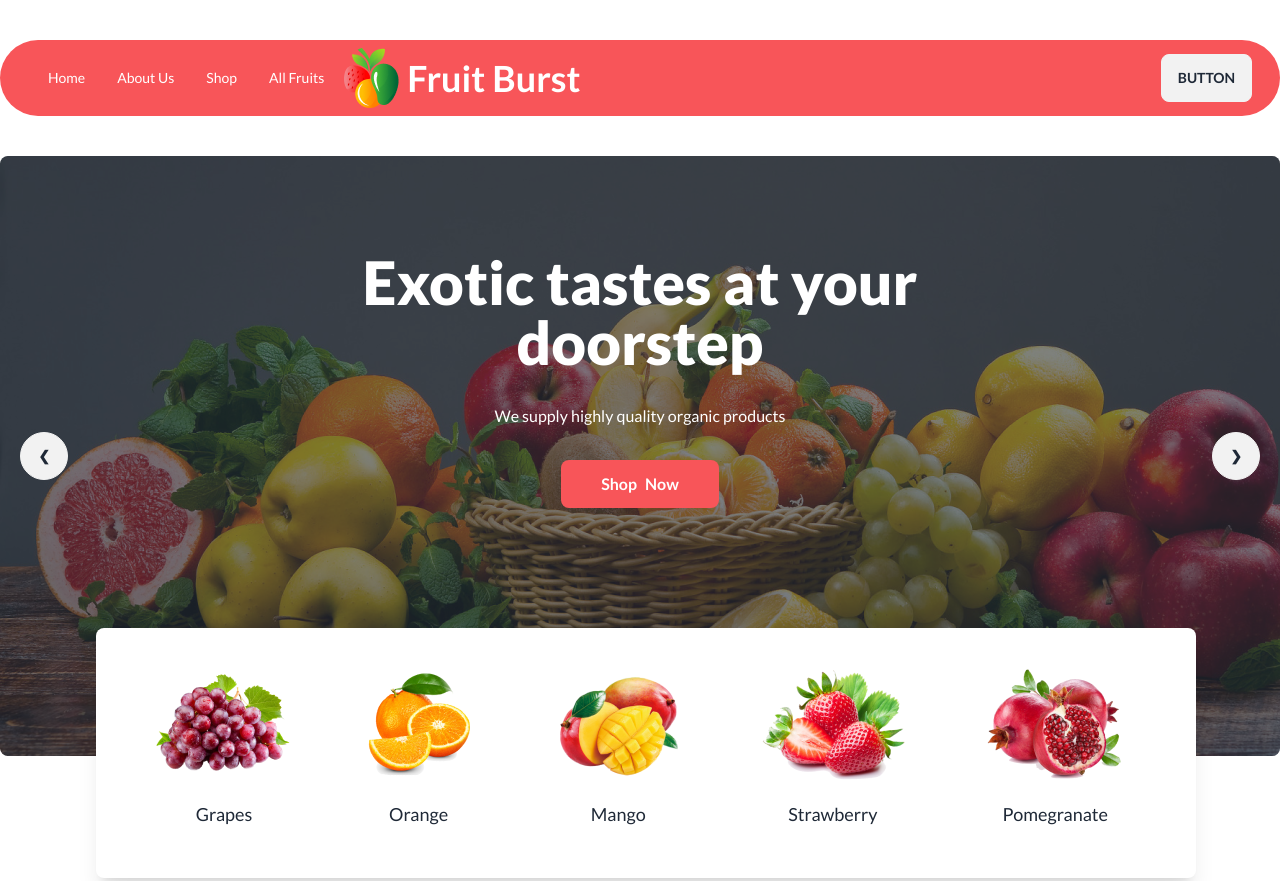
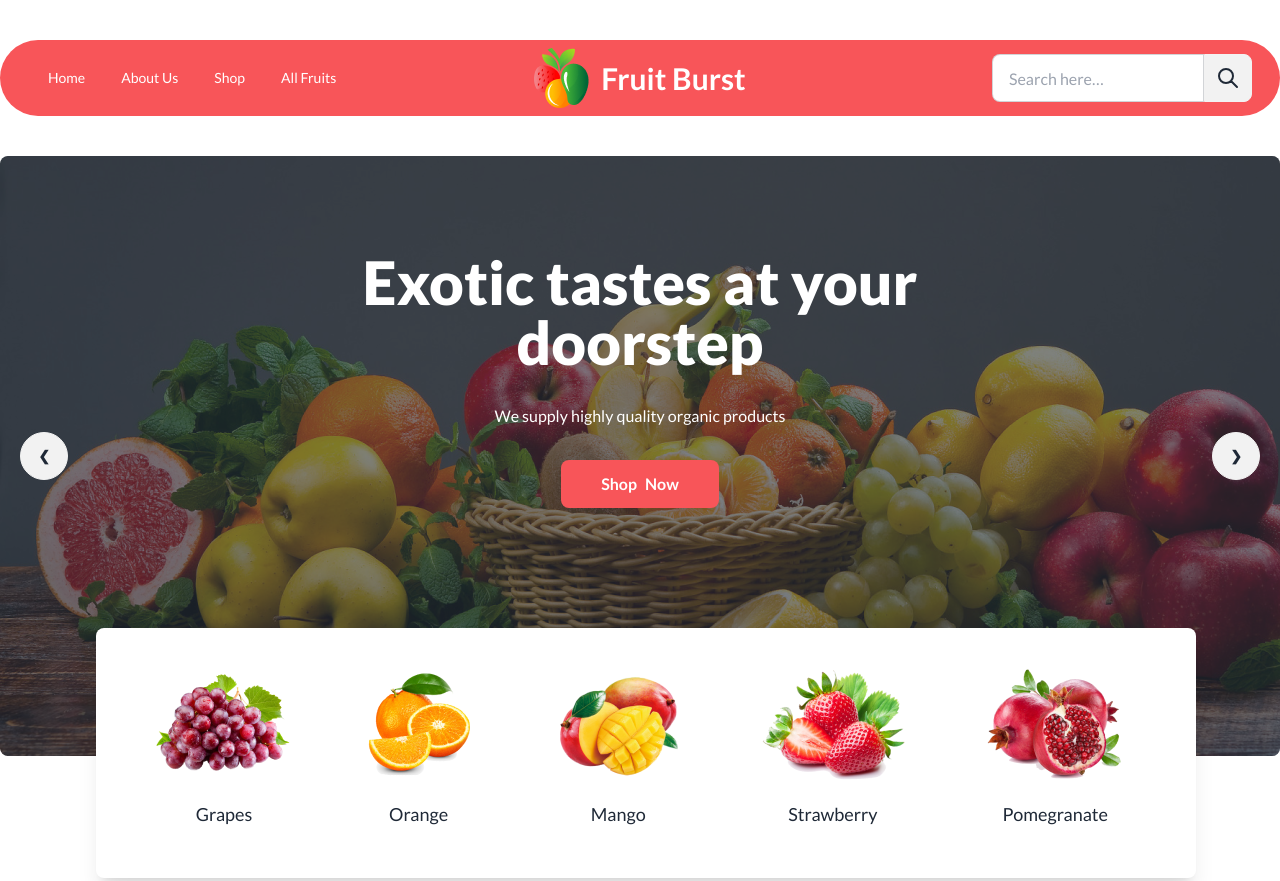
Before and after one commit to jasaiful/A3-fruit-brust, a plain HTML site: page index.html in a window 1280 px wide. Shown: the top 881 px of the page. Drawn offline with nearby package versions, Linux system fonts and the light colour scheme; grey boxes are pictures that could not be loaded.

Commit message:
add responsive navbar

```diff
--- a/index.html
+++ b/index.html
@@ -47,21 +47,15 @@
 </head>
 
 <body class="lato-font">
-    <header>
-        <!-- nav container -->
-        <nav class="max-w-screen-xl mx-auto lg:bg-common rounded-full px-5 my-10">
+
+    <!-- nav section -->
+    <header class="max-w-screen-xl mx-auto lg:bg-common rounded-full lg:px-5 my-2 lg:my-10">
         <div class="navbar">
-                <div class="navbar-center hidden lg:flex">
-                    <ul class="menu menu-horizontal px-1 text-white">
-                        <li><a>Home</a></li>
-                        <li><a>About Us</a></li>
-                        <li><a>Shop</a></li>
-                        <li><a>All Fruits</a></li>
-                    </ul>
-                </div>
+
+            <!-- menu bar -->
             <div class="navbar-start">
                 <div class="dropdown">
-                        <la bel tabindex="0" class="btn btn-ghost lg:hidden">
+                    <label tabindex="0" class="btn btn-ghost lg:hidden">
                         <svg xmlns="http://www.w3.org/2000/svg" class="h-5 w-5" fill="none" viewBox="0 0 24 24"
                             stroke="currentColor">
                             <path stroke-linecap="round" stroke-linejoin="round" stroke-width="2"
@@ -76,18 +70,38 @@
                         <li><a>All Fruits</a></li>
                     </ul>
                 </div>
-                    <div class="flex justify-center items-center gap-2">
-                        <img src="./images/logo.png" alt="">
-                        <h2 class="text-[#121212] lg:text-white text-4xl font-bold">Fruit Burst</h2>
+                <ul class="menu menu-horizontal text-white px-1 gap-1">
+                    <li><a>Home</a></li>
+                    <li><a>About Us</a></li>
+                    <li><a>Shop</a></li>
+                    <li><a>All Fruits</a></li>
+                </ul>
             </div>
 
+            <!-- logo bar -->
+            <div class="sm:navbar-end navbar-center lg:flex gap-3">
+                <img src="./images/logo.png" alt="">
+                <h2 class="text-[#121212] lg:text-white text-3xl font-bold">Fruit Burst</h2>
             </div>
 
+            <!-- search bar -->
             <div class="navbar-end">
-                    <a class="btn">Button</a>
+                <div class="hidden lg:block form-control">
+                    <div class="input-group">
+                        <input type="text" placeholder="Search here…" class="input input-bordered" />
+                        <button class="btn btn-square">
+                            <svg xmlns="http://www.w3.org/2000/svg" class="h-6 w-6" fill="none" viewBox="0 0 24 24"
+                                stroke="currentColor">
+                                <path stroke-linecap="round" stroke-linejoin="round" stroke-width="2"
+                                    d="M21 21l-6-6m2-5a7 7 0 11-14 0 7 7 0 0114 0z" />
+                            </svg>
+                        </button>
                     </div>
                 </div>
-        </nav>
+            </div>
+        </div>
+
+
     </header>
 
     <main>
@@ -285,7 +299,7 @@
                         <img src="./images/fruit6.png" alt="" class="rounded-xl" />
                     </figure>
                     <div class="card-body items-center text-center space-y-3">
-                        <h2 class="card-title text-2xl font-bold">12.90$ - 18.85$</h2>
+                        <h2 class="card-title text-2xl font-bold">08.90$ - 18.85$</h2>
                         <hr class="w-[200px] border-t-1 border-gray-200 mb-5">
                         <p class="text-lg">Apple</p>
 
```
Lines whose indentation alone changed are shown as unchanged.
